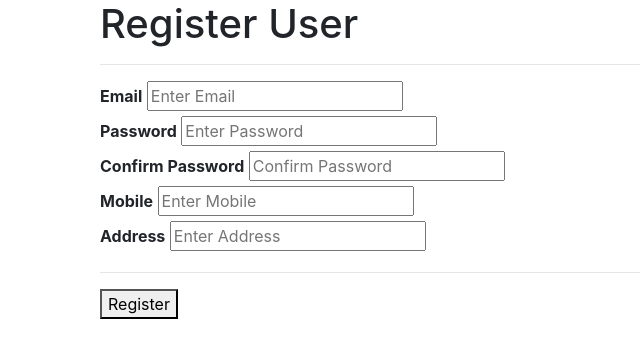
After one commit to sanjeevareddy91/django-7am-nov, a Django app: page /user/ in a window 1280 px wide. The commit adds this page. Shown: the top 358 px of the page, without its empty margins (0-640 px from the left). Run offline with Django 4.2, Linux system fonts and the light colour scheme; some libraries are stand-ins or nearby versions.

Commit message:
07-12-2023 Updated

```diff
--- a/iplproject/iplapp/admin.py
+++ b/iplproject/iplapp/admin.py
@@ -1,5 +1,6 @@
 from django.contrib import admin
-from .models import Franchises
+from .models import Franchises,UserInfo
 # Register your models here.
 
 admin.site.register(Franchises)
+admin.site.register(UserInfo)
--- a/iplproject/iplapp/templates/iplapp/main.html
+++ b/iplproject/iplapp/templates/iplapp/main.html
@@ -6,9 +6,21 @@
   <link rel="stylesheet" href="https://stackpath.bootstrapcdn.com/bootstrap/4.1.3/css/bootstrap.min.css" integrity="sha384-MCw98/SFnGE8fJT3GXwEOngsV7Zt27NXFoaoApmYm81iuXoPkFOJwJ8ERdknLPMO" crossorigin="anonymous">
 </head>
 <body>
+  {% for message in messages %}
+  <div class="alert {{ message.tags }}" role="alert" id="msg">
+    {{ message }}
+  </div>
+  {% endfor %}
+
   <div class="container">
     {% block content %}
     {% endblock %}
   </div>
 </body>
+<script>
+  var message_ele = document.getElementById("msg");
+  setTimeout(function() {
+  message_ele.style.display = "none";
+  }, 2000);
+</script>
 </html>
--- /dev/null
+++ b/iplproject/iplapp/templates/iplapp/register_user.html
@@ -0,0 +1,30 @@
+{% extends 'iplapp/main.html' %}
+
+{% block content %}
+<form action="" method="POST">
+    {% csrf_token %}
+    <div class="container">
+      <h1>Register User</h1>
+      <hr>
+
+      <label for="email"><b>Email</b></label>
+      <input type="email" placeholder="Enter Email" name="email" id="email" required><br>
+
+      <label for="password"><b>Password</b></label>
+      <input type="password" placeholder="Enter Password" name="password" id="password" required><br>
+
+      <label for="confirm_pass"><b>Confirm Password</b></label>
+      <input type="password" placeholder="Confirm Password" name="confirm_pass" id="confirm_pass" required><br>
+
+      <label for="mobile"><b>Mobile</b></label>
+      <input type="text" placeholder="Enter Mobile" name="mobile" id="mobile"><br>
+
+      <label for="address"><b>Address</b></label>
+      <input type="text" placeholder="Enter Address" name="address" id="address" required><br>
+      <hr>
+
+      <button type="submit" class="registerbtn">Register</button>
+    </div>
+
+  </form>
+{% endblock %}
--- a/iplproject/iplapp/urls.py
+++ b/iplproject/iplapp/urls.py
@@ -1,5 +1,6 @@
 from django.urls import path
-from .views import welcome_message,sample_page,register,register_franchesis,list_franchesis,update_franchesis,delete_franchesis,register_modelform,register_form
+# from .views import welcome_message,sample_page,register,register_franchesis,list_franchesis,update_franchesis,delete_franchesis,register_modelform,register_form,RegisterUser,login_user
+from .views import *
 
 urlpatterns = [
     path('hello/',welcome_message),
@@ -11,4 +12,6 @@ urlpatterns = [
     path('delete/<id>',delete_franchesis,name='delete_franchesis'),
     path('model_form/',register_modelform,name="register_modelform"),
     path('normal_form/',register_form,name="register_form"),
+    path('user/',RegisterUser,name='register_user'),
+    path('login/',login_user,name="login_user")
 ]
--- a/iplproject/iplapp/views.py
+++ b/iplproject/iplapp/views.py
@@ -3,8 +3,10 @@ from .forms import FranchisesModelForm,FranchisesForm
 # Create your views here.
 
 from django.http import HttpResponse
-from .models import Franchises
+from .models import Franchises,UserInfo
 from django.contrib import messages
+
+from django.contrib.auth.models import User
 
 
 def welcome_message(request):
@@ -103,3 +105,28 @@ def register_form(request):
             Franchises.objects.create(**new_record)
             return HttpResponse("Franchesis Registered!")
     return render(request,'iplapp/normal_form.html',{'form':form})
+
+def RegisterUser(request):
+    if request.method == "POST":
+        email = request.POST['email']
+        # import pdb;pdb.set_trace()
+        username = email.split('@')[0]
+        password = request.POST['password']
+        mobile = request.POST['mobile']
+        address = request.POST['address']
+        confirm_pass = request.POST['confirm_pass']
+        if password != confirm_pass:
+            messages.warning(request,"Password and Confirm Password Mismatched!")
+            return redirect('register_user')
+        user = User.objects.create(username=username,email=email)
+        user.set_password(password) # This is used for converting the raw text to encrypted password.
+        # user.is_staff = True
+        # user.is_superuser = True
+        user.save()
+        UserInfo.objects.create(user_data=user,mobile=mobile,address=address)
+        messages.success(request,'User Registered!')
+    return render(request,'iplapp/register_user.html')
+
+
+def login_user(request):
+    return render(request,'iplapp/login.html')
```
Also changed, not shown: iplproject/iplapp/models.py (+9 -1 lines), iplproject/iplapp/templates/iplapp/list_franchesis.html (+1 -11 lines), iplproject/iplapp/templates/iplapp/login.html (added, +21 -0 lines), iplproject/iplapp/migrations/0004_userinfo.py (added).
